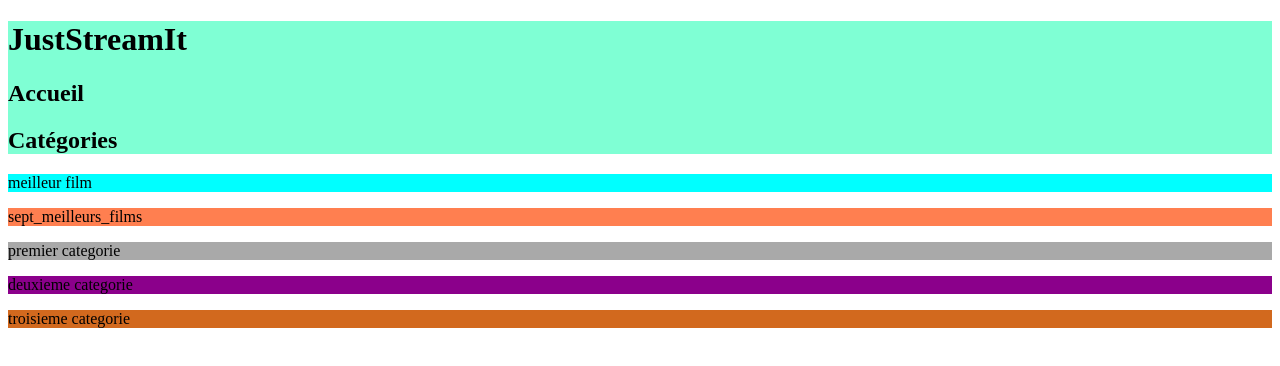
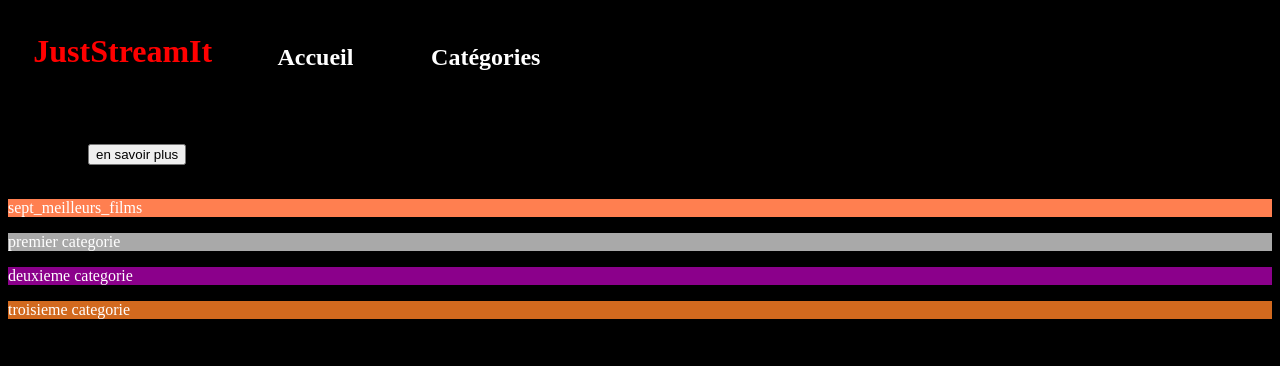
Before and after one commit to tristan-mn/OPC_DA_P6, a plain HTML site: page index.html in a window 1280 px wide. Drawn offline with Linux system fonts and the light colour scheme; no server answers.

Commit message:
affichage du meilleur film quasi fini

```diff
--- a/index.html
+++ b/index.html
@@ -10,10 +10,33 @@
     </head>
     <body>
         <!-- En tête -->
-    <div class="en_tete"><h1>JustStreamIt</h1><h2>Accueil</h2><h2>Catégories</h2></div>
+        <header class="en_tete">
+            <h1>JustStreamIt</h1>
+            <nav class="navigateur">
+                <ul>
+                    <li id="accueil">
+                        <a href="">
+                            <h2>Accueil</h2>
+                        </a>
+                    </li>
+                    <li id="categories">
+                        <a href="">
+                            <h2>Catégories</h2>
+                        </a>
+                    </li>
+                </ul>
+            </nav>
+        </header>
+
     <!-- le film le mieux noté -->
-    <div class="meilleur_film">
-        <p>meilleur film</p>
+    <div id="meilleur_film_section">
+        <div id="meilleur_film_infos">
+            <h3 id="meilleur_film_titre"></h3>
+            <div id="meilleur_film_bouton" ><input type="button" value="en savoir plus"></div>
+            </br>
+            <div id="meilleur_film_description"></div>
+        </div>
+        <div><img id="meilleur_film_image"></div>
     </div>
     <!-- les 7 films les mieux notés -->
     <div class="sept_meilleurs_films">
@@ -60,5 +83,6 @@
         <div></div>
     </div>
 
+<script src="juststream.js"></script>
 </body>
 </html>
--- /dev/null
+++ b/juststream.js
@@ -0,0 +1,43 @@
+function chercherMeilleurFilm(){
+   fetch("http://localhost:8000/api/v1/titles?sort_by=-imdb_score")
+        .then(function(res) {
+            if (res.ok) {
+            return res.json();
+            }
+        }).then(function(value) {
+            let id = value["results"][0]["id"].toString();
+            fetch("http://localhost:8000/api/v1/titles/" + id)
+                .then(function(res) {
+                    if(res.ok)
+                    return res.json();
+                }).then(function(value){
+
+                    console.log(value);
+                    console.log(value["description"]);
+
+                    let titreFilm = document.getElementById("meilleur_film_titre");
+                    titreFilm.textContent = value["title"];
+
+                    let descriptionFilm = document.getElementById("meilleur_film_description");
+                    descriptionFilm.textContent = value["description"];
+
+
+                    let image = document.getElementById("meilleur_film_image");
+                    image.src = value["image_url"];
+                    image.style.marginBottom = "0px";
+                    image.style.width = "55vw";
+                    image.style.height = "400px";
+
+
+                })
+                  .catch(function(err) {
+                    console.log(err);
+                });
+
+        })
+        .catch(function(err) {
+            console.log(err);
+        });
+}
+
+chercherMeilleurFilm();
--- a/style.css
+++ b/style.css
@@ -1,10 +1,60 @@
-.en_tete{
-    background-color: aquamarine;
+body{
+    color: white;
+    background-color: black;
 }
 
-.meilleur_film{
-    background-color:cyan;
+.en_tete{
+    display: flex;
+    justify-content: space-between;
+
 }
+.en_tete h1{
+    margin: 2% 2% 2% 2%;
+}
+
+.navigateur{
+    margin-right: 60%;
+}
+
+.navigateur ul{
+    width: 20vw;
+    display: flex;
+    justify-content: space-between;
+    list-style-type: none;
+}
+
+li a{
+    text-decoration: none;
+}
+h1{
+    color: red;
+}
+a h2{
+    color: white;
+}
+
+#accueil{
+    width: 40%;
+
+}
+#categories{
+    width: 40%;
+}
+
+#meilleur_film_section{
+    display: flex;
+    justify-content: space-between;
+}
+
+#meilleur_film_infos{
+    display: flex;
+    flex-direction: column;
+    justify-content: center;
+    margin-left: 80px;
+}
+
+
+
 
 .sept_meilleurs_films{
     background-color: coral;
```
Lines whose indentation alone changed are shown as unchanged.
